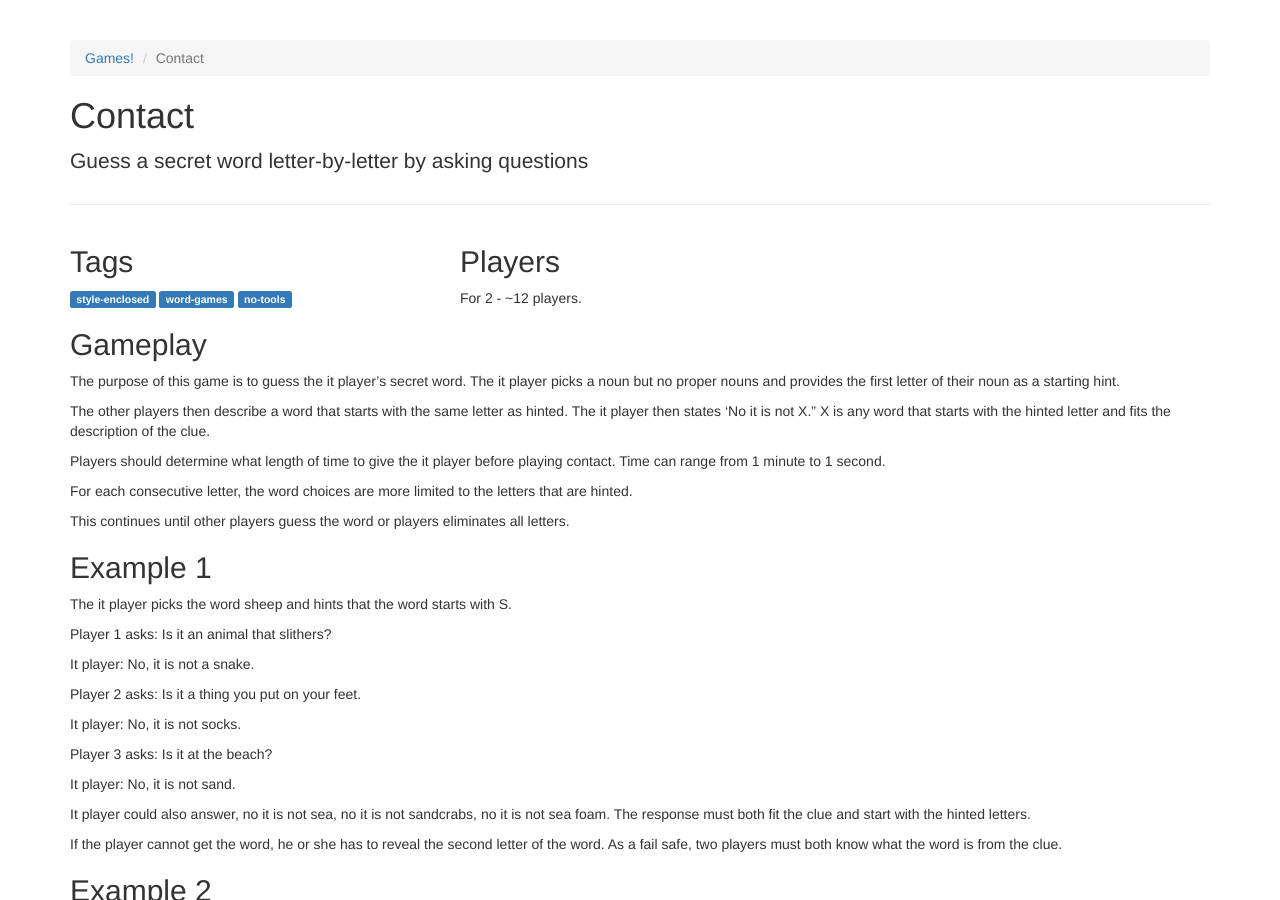
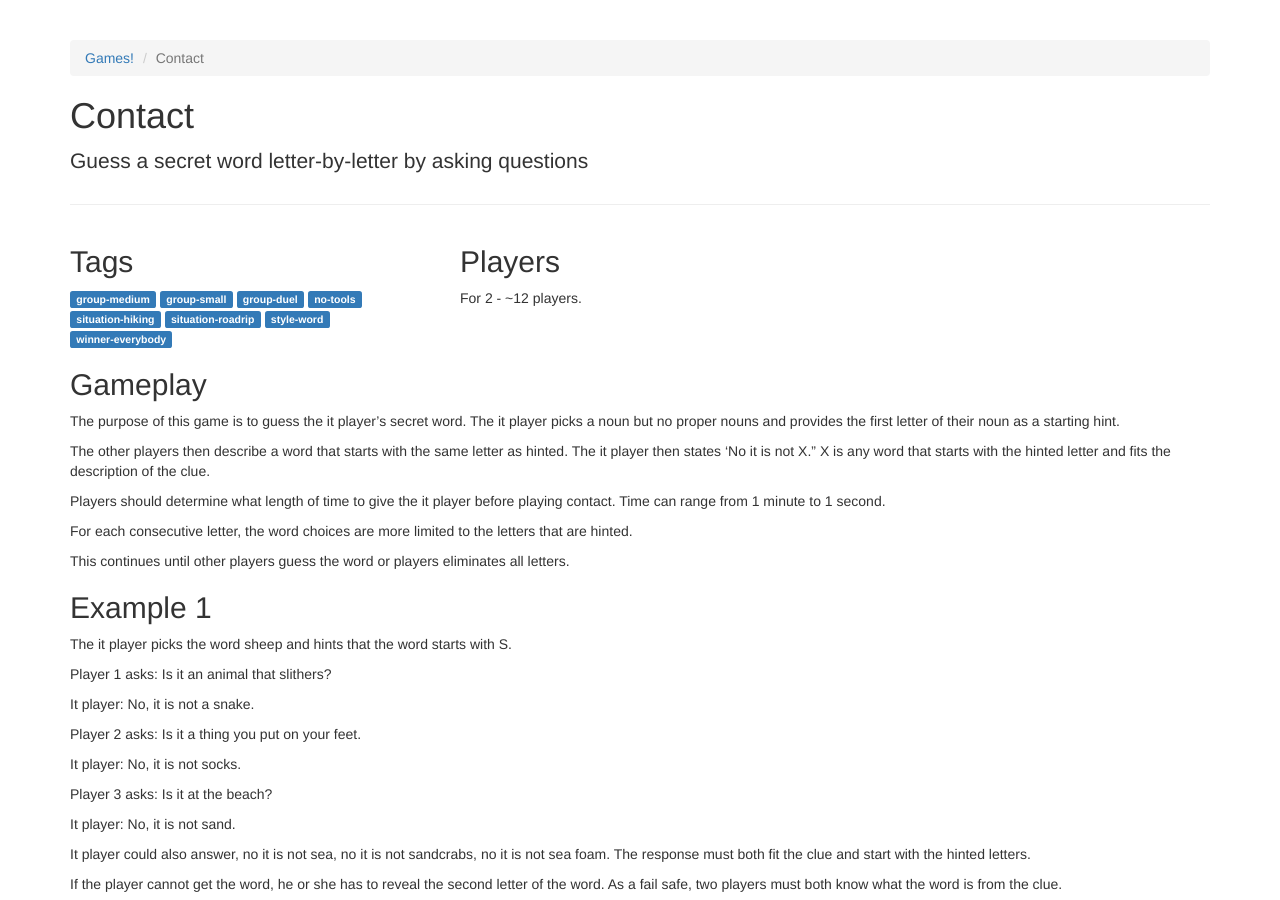
Before and after one commit to davidselassie/games, a Jekyll site: the page built from _games/contact.md, in a window 1280 px wide and 900 px high. Built offline with Jekyll 4.4.1, drawn with Linux system fonts in a browser that asks for light colours.

Commit message:
Update contact.md

```diff
--- a/_games/contact.md
+++ b/_games/contact.md
@@ -1,9 +1,14 @@
 ---
 title: Contact
 tags:
-  - style-enclosed
-  - word-games
+  - group-medium
+  - group-small
+  - group-duel
   - no-tools
+  - situation-hiking
+  - situation-roadrip
+  - style-word
+  - winner-everybody
 
 oneliner: Guess a secret word letter-by-letter by asking questions
 players: 2 - ~12
```
